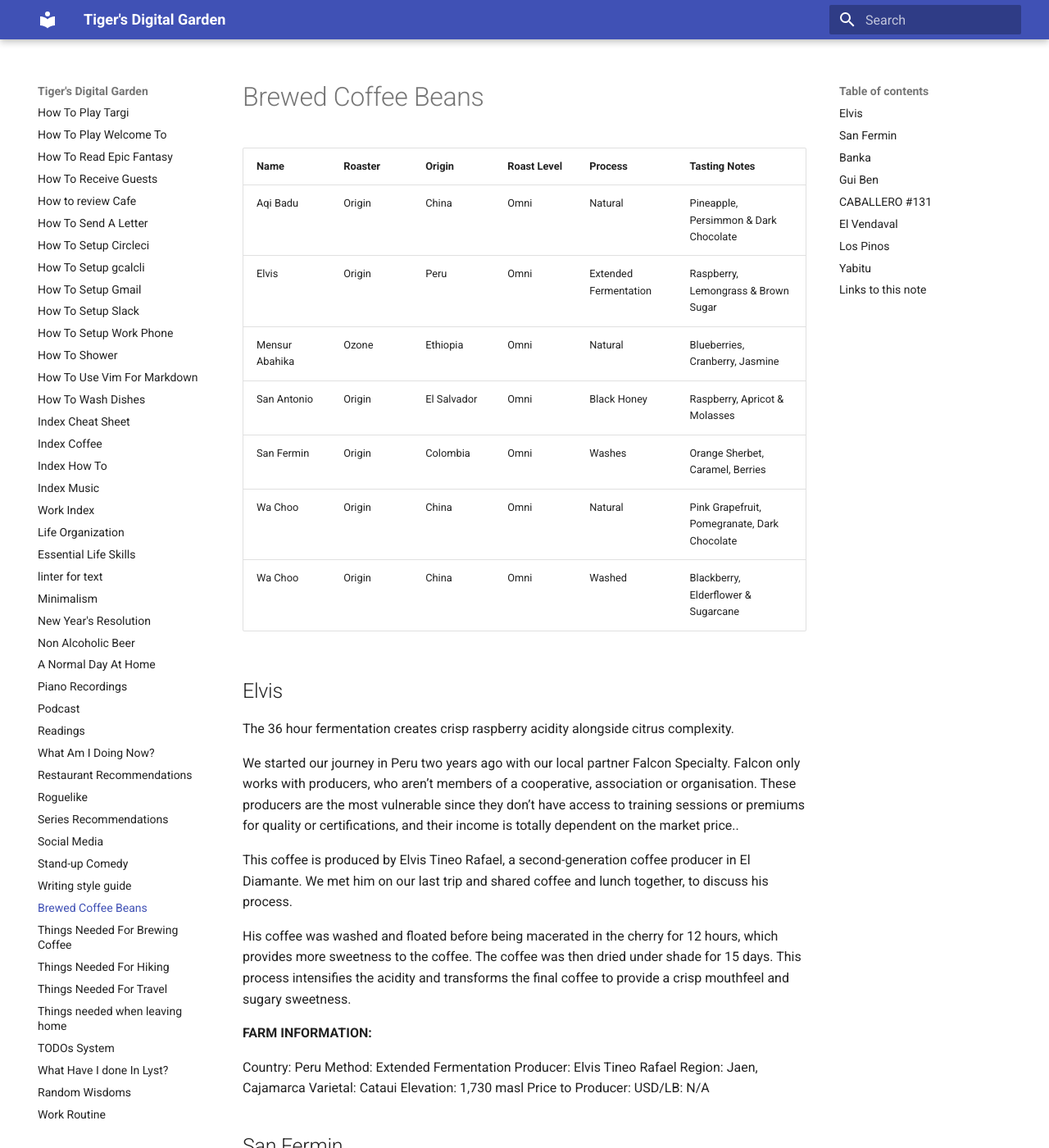
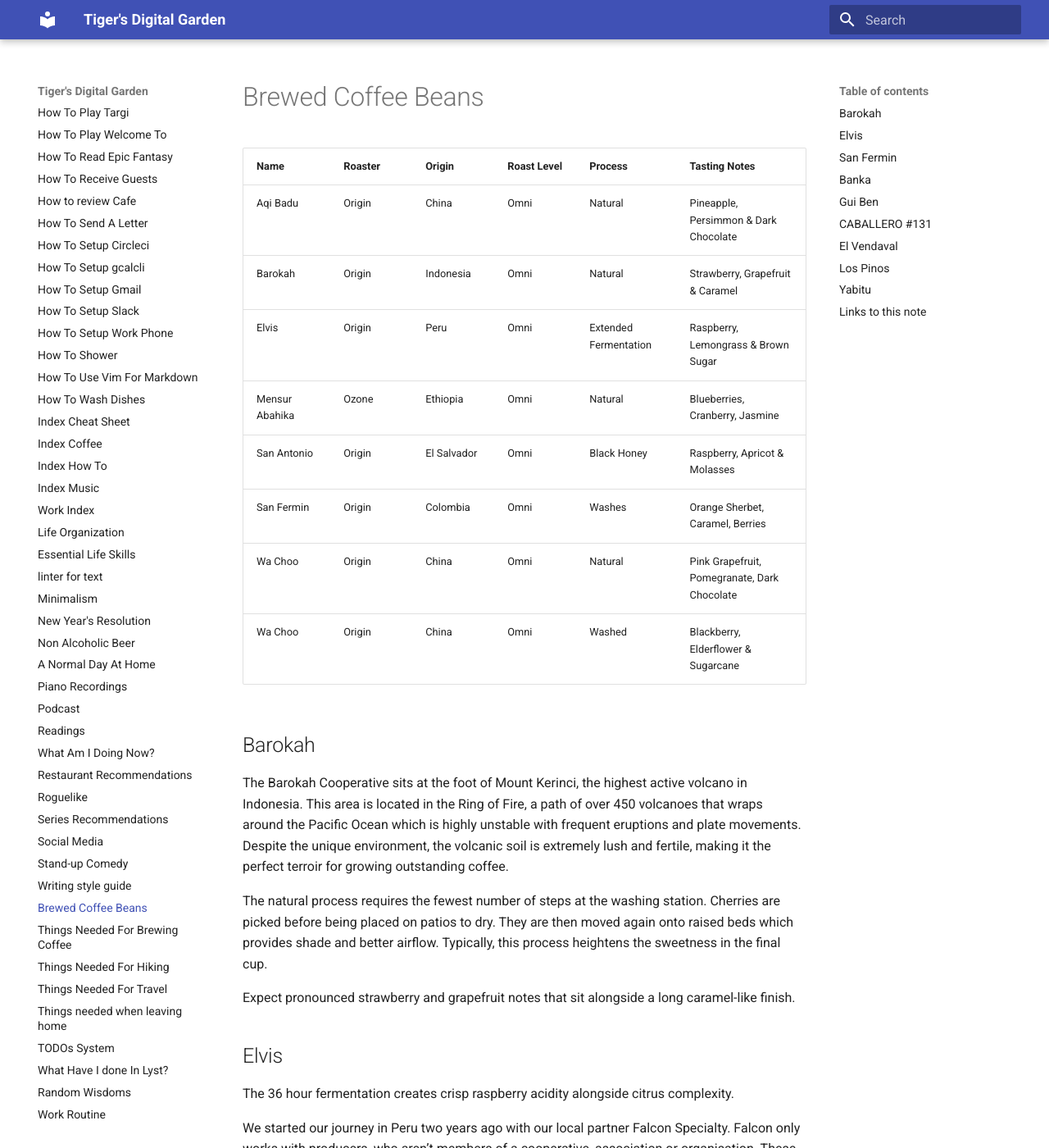
Before and after one commit to ynotstartups/notes, an MkDocs documentation site: the page built from notes/tasted-coffee-beans.md, in a window 1280 px wide and 1400 px high. Shown: the whole window at 82% size. Built offline with MkDocs 1.6.1 and Material for MkDocs 9.7.7, drawn with Linux system fonts in a browser that asks for light colours.

Commit message:
add Barokah

```diff
--- a/notes/tasted-coffee-beans.md
+++ b/notes/tasted-coffee-beans.md
@@ -3,12 +3,21 @@
 | Name           | Roaster | Origin      | Roast Level | Process               | Tasting Notes                                |
 | -------------- | ------- | ----------- | ----------- | --------------------- | -------------------------------------------- |
 | Aqi Badu       | Origin  | China       | Omni        | Natural               | Pineapple, Persimmon & Dark Chocolate        |
+| Barokah        | Origin  | Indonesia   | Omni        | Natural               | Strawberry, Grapefruit & Caramel             |
 | Elvis          | Origin  | Peru        | Omni        | Extended Fermentation | Raspberry, Lemongrass & Brown Sugar          |
 | Mensur Abahika | Ozone   | Ethiopia    | Omni        | Natural               | Blueberries, Cranberry, Jasmine              |
 | San Antonio    | Origin  | El Salvador | Omni        | Black Honey           | Raspberry, Apricot & Molasses                |
 | San Fermin     | Origin  | Colombia    | Omni        | Washes                | Orange Sherbet, Caramel, Berries             |
 | Wa Choo        | Origin  | China       | Omni        | Natural               | Pink Grapefruit, Pomegranate, Dark Chocolate |
 | Wa Choo        | Origin  | China       | Omni        | Washed                | Blackberry, Elderflower & Sugarcane          |
+
+## Barokah
+
+The Barokah Cooperative sits at the foot of Mount Kerinci, the highest active volcano in Indonesia. This area is located in the Ring of Fire, a path of over 450 volcanoes that wraps around the Pacific Ocean which is highly unstable with frequent eruptions and plate movements. Despite the unique environment, the volcanic soil is extremely lush and fertile, making it the perfect terroir for growing outstanding coffee.
+
+The natural process requires the fewest number of steps at the washing station. Cherries are picked before being placed on patios to dry. They are then moved again onto raised beds which provides shade and better airflow. Typically, this process heightens the sweetness in the final cup.
+
+Expect pronounced strawberry and grapefruit notes that sit alongside a long caramel-like finish.
 
 ## Elvis
 
```
